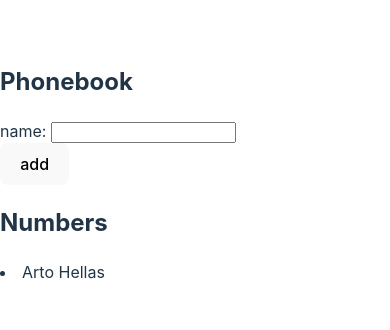
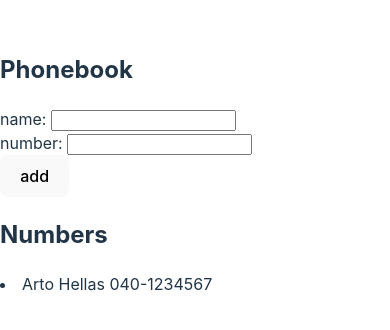
Before and after one commit to alexha11/FullStackUniversityOfHelsinki, a React (Vite) app in the folder part2/phonebook/: page / in a window 390 px wide. Shown: the part 258-588 px from the top of the page. Built offline with nearby package versions, Linux system fonts and the light colour scheme.

Commit message:
done phonebook step3

```diff
--- a/part2/phonebook/src/App.jsx
+++ b/part2/phonebook/src/App.jsx
@@ -2,20 +2,25 @@ import { useState } from 'react'
 
 const NameLists = ({nameList}) => {
   return (
-    <li>{nameList.name}</li>
+    <li>{nameList.name} {nameList.number}</li>
   )
 }
 
 const App = () => {
   const [persons, setPersons] = useState([
-    { name: 'Arto Hellas' }
+    {
+      name: 'Arto Hellas',
+      number: '040-1234567'
+  }
   ])
   const [newName, setNewName] = useState('')
+  const [newNumber, setNewNumber] = useState('')
 
-  const addName = (event) => {
+  const addInformation = (event) => {
     event.preventDefault()
     const nameObject = {
       name: newName,
+      number: newNumber,
       id: persons.length + 1,
     }
     let ok = true
@@ -30,21 +35,32 @@ const App = () => {
     }
     //console.log(persons.name[0])
     setNewName('')
+    setNewNumber('')
   }//Fix a little bit
 
   const handleNameChange = (event) => {
     setNewName(event.target.value)
     console.log(newName)
   }
+
+  const handleNumberChange = (event) => {
+    setNewNumber(event.target.value)
+  }
   //console.log(persons.name)
   return (
     <div>
       <h2>Phonebook</h2>
-      <form onSubmit={addName}>
+      <form onSubmit={addInformation}>
         <div>
           name: <input
             value={newName}
             onChange={handleNameChange}
+          />
+        </div>
+        <div>
+          number: <input
+          value= {newNumber}
+          onChange={handleNumberChange}
           />
         </div>
         <div>
```
